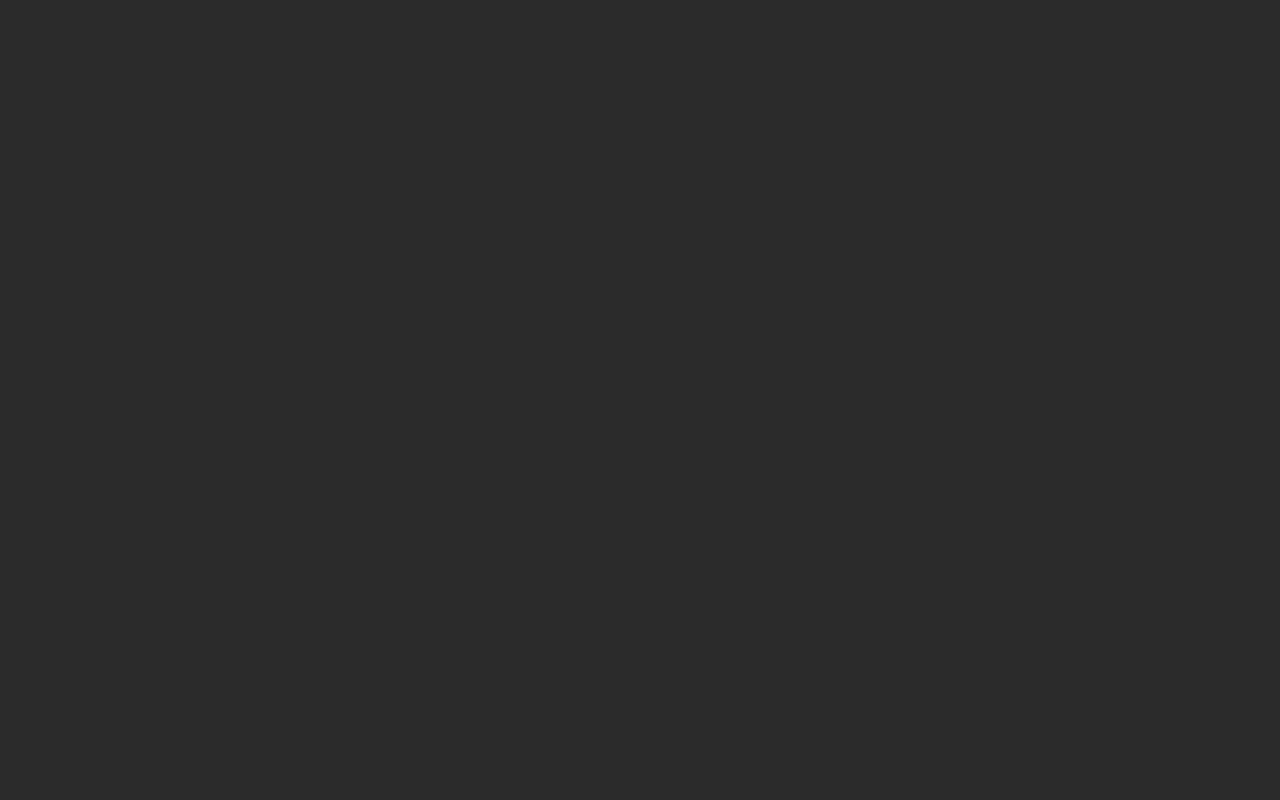
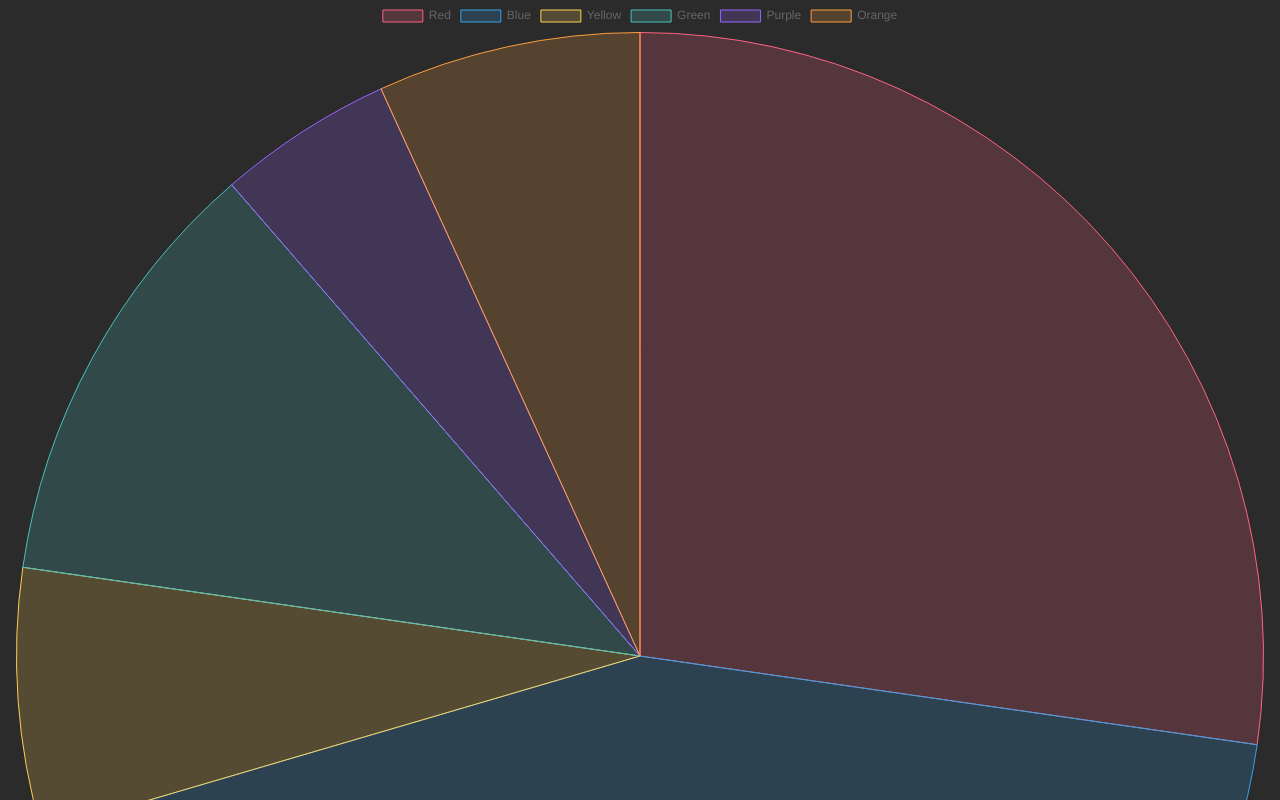
Before and after one commit to Tsebo200/Dream-Team, a React (Create React App) app: page /chart in a window 1280 px wide. Before the commit this address had no page. Shown: the top 800 px of the page. Built offline with nearby package versions, Linux system fonts and the light colour scheme.

Commit message:
React Chart working
able to display pie chart

```diff
--- a/src/App.js
+++ b/src/App.js
@@ -2,11 +2,13 @@
 import './App.css';
 import { Route, Routes } from 'react-router-dom';
 import Compare from './components/Comparison';
+import ReactChart from './Testings/ReactChart';
 
 function App() {
   return (
     <Routes>
         <Route path='/' element= {<Compare/>} />
+        <Route path='/chart' element = {<ReactChart/>} />
     </Routes>
   );
 }
--- a/src/Testings/ReactChart.js
+++ b/src/Testings/ReactChart.js
@@ -1,14 +1,16 @@
 import React from 'react';
 // Tree Shaking import
 import { Chart, Pie } from 'react-chartjs-2';
-import { Chart as ChartJS, LineController, LineElement, PointElement, LinearScale, Title } from 'chart.js';
+import { Chart as ChartJS, LineController, LineElement, PointElement, LinearScale, Title, ArcElement, Tooltip, Legend } from 'chart.js';
 ChartJS.register(LineController, LineElement, PointElement, LinearScale, Title);
 {/* <Chart type='line' data={chartData} /> */}
-import { Chart as ChartJS, ArcElement, Tooltip, Legend } from 'chart.js';
 
 ChartJS.register(ArcElement, Tooltip, Legend);
 
-export const data = {
+const ReactChart = () => {
+
+
+ const data = {
   labels: ['Red', 'Blue', 'Yellow', 'Green', 'Purple', 'Orange'],
   datasets: [
     {
@@ -35,6 +37,8 @@ export const data = {
   ],
 };
 
-export function App() {
   return <Pie data={data} />;
+
 }
+
+export default ReactChart
```
Also changed, not shown: src/Testings/SyntaxNotes.js (+15 -0 lines).
